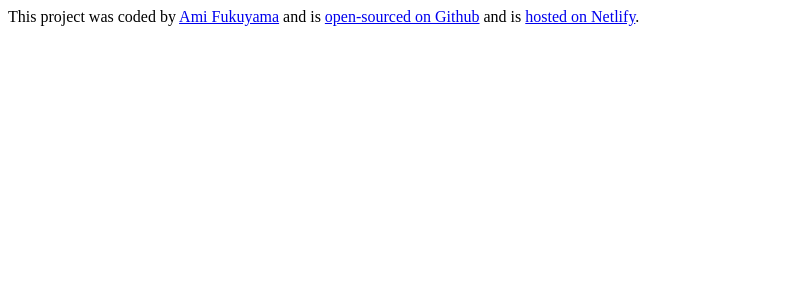
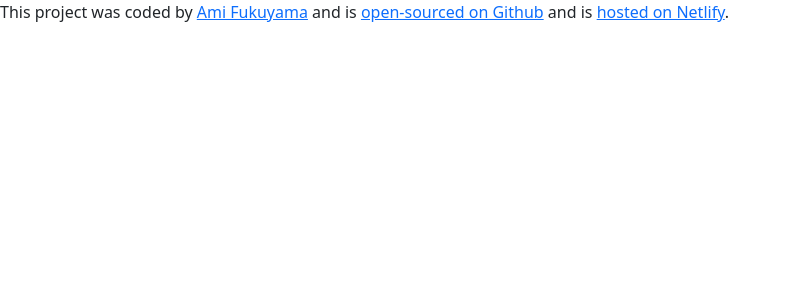
Before and after one commit to Ami0480/react-weather-search-engine, a React (Create React App) app: page / in a window 1280 px wide. Shown: the top 300 px of the page, without its empty margins (0-790 px from the left). Built offline with nearby package versions, Linux system fonts and the light colour scheme.

Commit message:
Added boostrap

```diff
--- a/package.json
+++ b/package.json
@@ -7,6 +7,7 @@
     "@testing-library/jest-dom": "^6.6.3",
     "@testing-library/react": "^16.3.0",
     "@testing-library/user-event": "^13.5.0",
+    "bootstrap": "^5.3.7",
     "react": "^19.1.0",
     "react-dom": "^19.1.0",
     "react-scripts": "5.0.1",
--- a/src/App.js
+++ b/src/App.js
@@ -1,8 +1,10 @@
 import React from "react";
+import "bootstrap/dist/css/bootstrap.css";
 
 export default function App() {
   return (
     <div className="App">
+      <div clasName="container">
         <footer>
           This project was coded by{" "}
           <a href="https://github.com/Ami0480" target="_blank">
@@ -22,5 +24,6 @@ export default function App() {
           .
         </footer>
       </div>
+    </div>
   );
 }
```
Also changed, not shown: 1 other file (tests, documents, lock files or other folders). Lines whose indentation alone changed are shown as unchanged.
